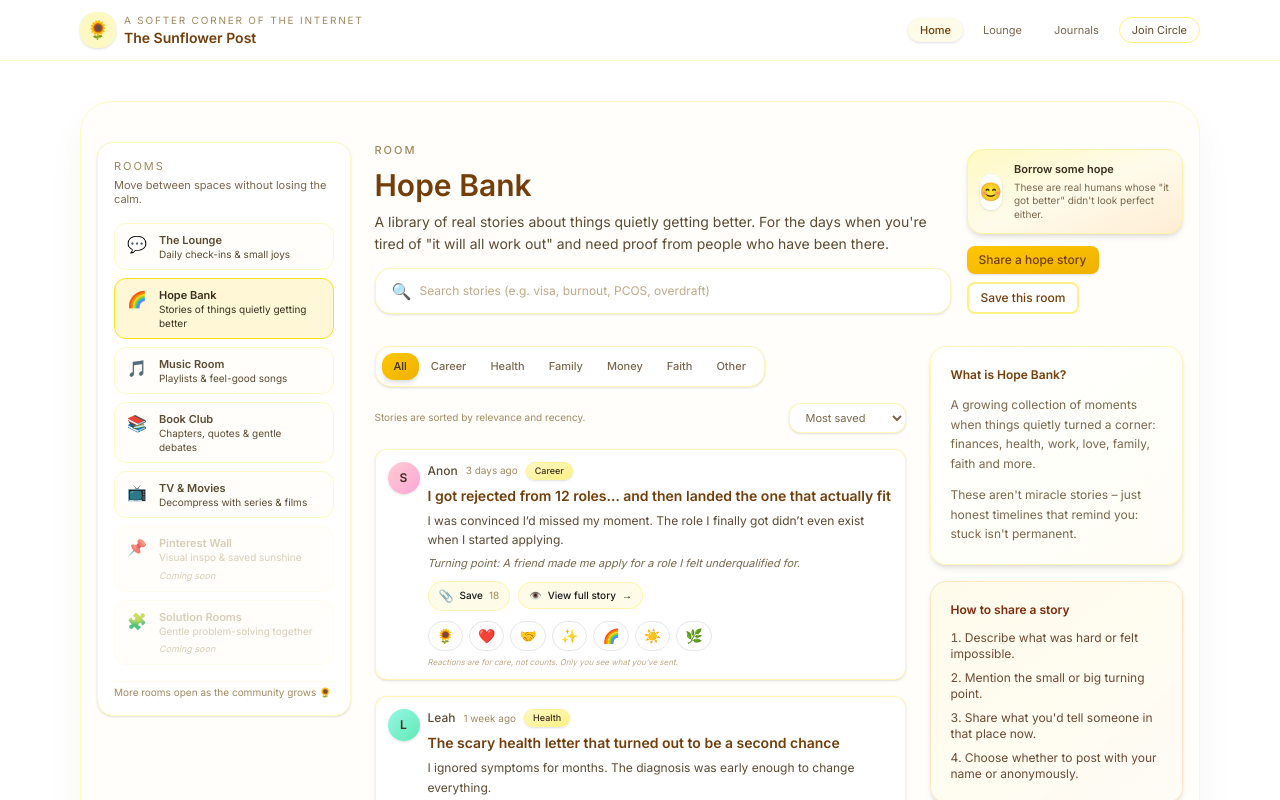
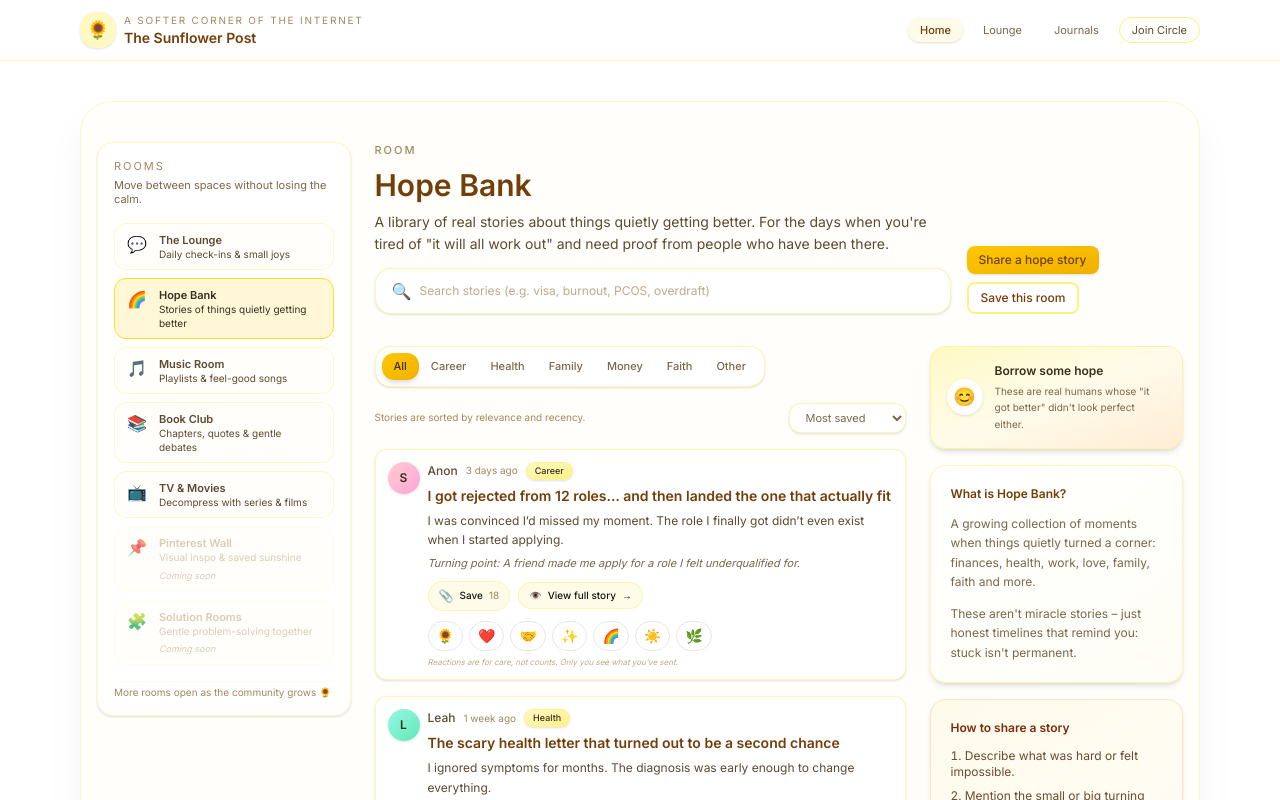
Before and after one commit to thesunflowerpost/sunflower-post, a Next.js app in the folder sunflower-post/: page /hope-bank in a window 1280 px wide. Shown: the top 800 px of the page. Built offline with nearby package versions, Linux system fonts and the light colour scheme.

Commit message:
Move "Borrow some hope" box to sidebar in Hope Bank
- Moved the "Borrow some hope" tile from header to top of sidebar
- Now appears above "What is Hope Bank?" section for better visual flow
- Removed anonymous posting instruction from "How to share" section
- Improved sidebar information hierarchy

```diff
--- a/sunflower-post/src/components/HopeBankRoom.tsx
+++ b/sunflower-post/src/components/HopeBankRoom.tsx
@@ -166,25 +166,8 @@ export default function HopeBankRoom() {
               </div>
             </div>
 
-            {/* RIGHT: HERO TILE + BUTTONS */}
-            <div className="flex flex-col items-stretch gap-3 text-xs w-full md:w-56">
-              {/* Little dopamine / personality tile */}
-              <div className="rounded-2xl bg-gradient-to-br from-yellow-100 via-amber-50 to-orange-100 border border-yellow-200/60 px-3 py-3 flex items-center gap-3 shadow-md">
-                <div className="w-9 h-9 rounded-full bg-white/90 flex items-center justify-center text-lg shadow-sm">
-                  😊
-                </div>
-                <div className="space-y-1">
-                  <p className="font-semibold text-[#3A2E1F] text-[11px]">
-                    Borrow some hope
-                  </p>
-                  <p className="text-[10px] text-[#7A674C]">
-                    These are real humans whose "it got better" didn&apos;t look
-                    perfect either.
-                  </p>
-                </div>
-              </div>
-
-              <div className="flex flex-wrap gap-2 justify-end md:justify-start">
+            {/* RIGHT: BUTTONS */}
+            <div className="flex flex-wrap gap-2 justify-end md:justify-start text-xs">
               <Link href="/hope-bank/share">
                 <BouncyButton variant="pill" size="sm" className="shadow-md text-xs">
                   Share a hope story
@@ -193,7 +176,6 @@ export default function HopeBankRoom() {
               <BouncyButton variant="secondary" size="sm" className="text-xs">
                 Save this room
               </BouncyButton>
-              </div>
             </div>
           </section>
 
@@ -328,6 +310,22 @@ export default function HopeBankRoom() {
 
             {/* RIGHT SIDEBAR */}
             <aside className="space-y-4">
+              {/* BORROW SOME HOPE */}
+              <div className="rounded-2xl bg-gradient-to-br from-yellow-100 via-amber-50 to-orange-100 border border-yellow-200/60 px-4 py-4 flex items-center gap-3 shadow-md">
+                <div className="w-9 h-9 rounded-full bg-white/90 flex items-center justify-center text-lg shadow-sm flex-shrink-0">
+                  😊
+                </div>
+                <div className="space-y-1">
+                  <p className="font-semibold text-[#3A2E1F] text-xs">
+                    Borrow some hope
+                  </p>
+                  <p className="text-[10px] text-[#7A674C] leading-relaxed">
+                    These are real humans whose "it got better" didn&apos;t look
+                    perfect either.
+                  </p>
+                </div>
+              </div>
+
               {/* WHAT IS HOPE BANK */}
               <div className="bg-gradient-to-br from-white to-yellow-50/30 border border-yellow-200/60 rounded-2xl p-5 space-y-3 shadow-md">
                 <p className="text-xs font-semibold text-yellow-900">
@@ -352,9 +350,6 @@ export default function HopeBankRoom() {
                   <li>Describe what was hard or felt impossible.</li>
                   <li>Mention the small or big turning point.</li>
                   <li>Share what you&apos;d tell someone in that place now.</li>
-                  <li>
-                    Choose whether to post with your name or anonymously.
-                  </li>
                 </ol>
               </div>
 
```
Lines whose indentation alone changed are shown as unchanged.
